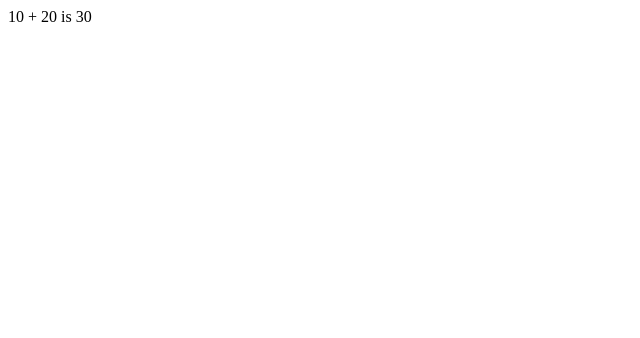
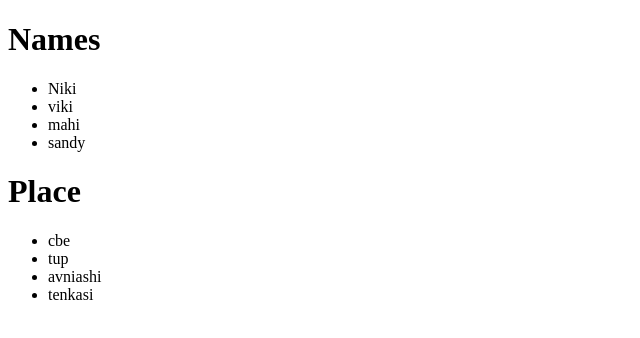
Before and after one commit to Nishand-RM/shopping, a React (Vite) app: page / in a window 1280 px wide. Shown: the top 338 px of the page, without its empty margins (0-640 px from the left). Built offline with nearby package versions, Linux system fonts and the light colour scheme.

Commit message:
array list in traditional way

```diff
--- a/src/App.jsx
+++ b/src/App.jsx
@@ -1,17 +1,35 @@
-import Hello from "./component/Hello";
+function App({notes}) {
+    const notelist =[];
+    const noteplace =[];
+    for(let i=0;i<notes.length;i++)
+    {
+        notelist.push(<li>{notes[i].name}</li>)
+    }
 
-function Mob(){
+    for(let i=0;i<notes.length;i++)
+        {
+            noteplace.push(<li>{notes[i].place}</li>)
+        }
+    console.log(noteplace);
+  return (
+    <div>
+        <h1>Names</h1>
+        <ul>
+            {
+               notelist
+            }
+        </ul>
 
-    const a=10;
-    const b=20;
-    return  (
-        <div>
-             <Hello
-              val1 = {a}
-              val2 ={b}/>
+        <h1>Place</h1>
+        <ul>
+            {
+               noteplace
+            }
+        </ul>
+    </div>
 
-        </div>
-    )
-  }
 
-  export default Mob;
+  )
+}
+
+export default App;
--- a/src/component/Hello.jsx
+++ /dev/null
@@ -1,10 +0,0 @@
-function Hello({val1,val2}){
-
-    return (
-        <div>
-        {val1} + {val2} is {val1+val2}
-        </div>
-    )
-
-}
-export default Hello;
--- a/src/main.jsx
+++ b/src/main.jsx
@@ -1,9 +1,33 @@
 import React from 'react'
 import ReactDOM from 'react-dom/client'
-import Mob from './App'
+import App from './App'
+
+const notes =[
+  {
+    id: 1,
+    name: "Niki",
+    place:"cbe"
+  },
+  {
+    id: 2,
+    name: "viki",
+    place:"tup"
+  },
+  {
+    id: 3,
+    name: "mahi",
+    place:"avniashi"
+  },
+  {
+    id: 4,
+    name: "sandy",
+    place:"tenkasi"
+  }
+]
 
 
 ReactDOM.createRoot(document.getElementById('root')).render(
 
- <Mob />
+ <App
+ notes ={notes} />
 )
```
